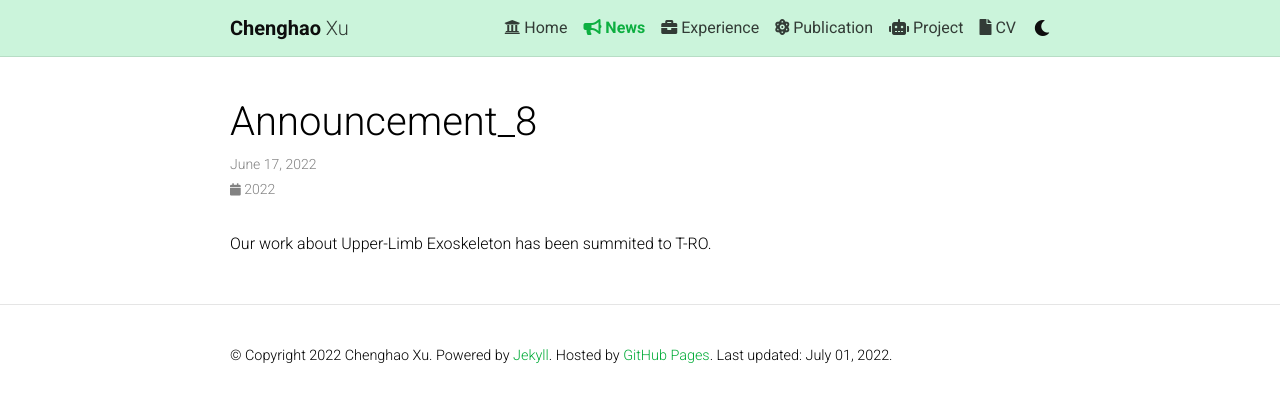
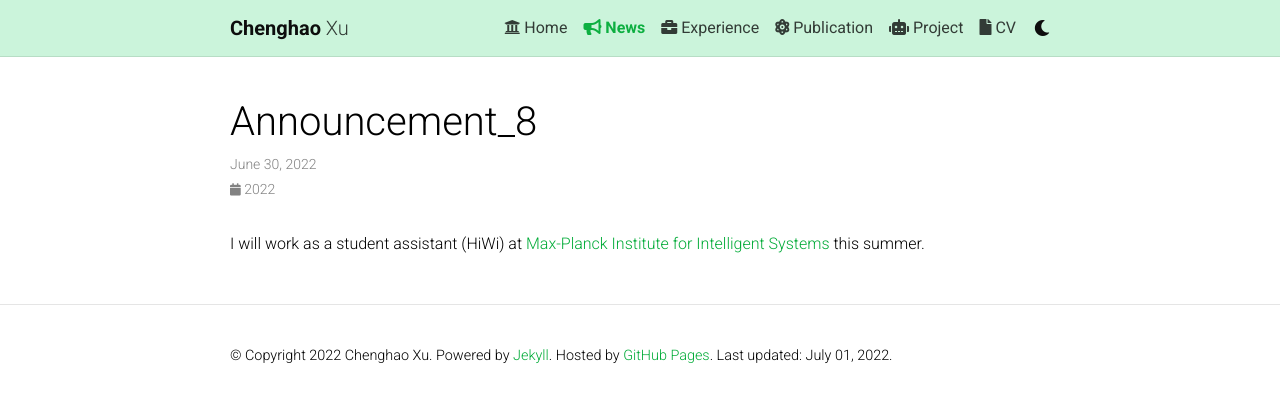
Before and after one commit to Kyle-Xu001/kyle-xu001.github.io, a Jekyll site: the page built from _news/announcement_8.md, in a window 1280 px wide. Shown: the top 402 px of the page. Built offline with Jekyll 4.4.1, drawn with Linux system fonts in a browser that asks for light colours; nearby versions of some CDN libraries; comment, search, counter and statistics services are not loaded; a style sheet for code colours, icons or effects is not loaded.

Commit message:
update introduction

```diff
--- a/_news/announcement_8.md
+++ b/_news/announcement_8.md
@@ -1,7 +1,7 @@
 ---
 layout: post
-date: 2022-6-17 15:59:00-0400
+date: 2022-6-30 15:59:00-0400
 inline: true
 ---
 
-Our work about Upper-Limb Exoskeleton has been summited to T-RO.
+I will work as a student assistant (HiWi) at [Max-Planck Institute for Intelligent Systems](https://is.mpg.de/) this summer.
```
Also changed, not shown: _news/announcement_1.md (+1 -1 lines), _news/announcement_4.md (+1 -1 lines), _news/announcement_9.md (added, +7 -0 lines), _pages/about.md (+1 -1 lines).
